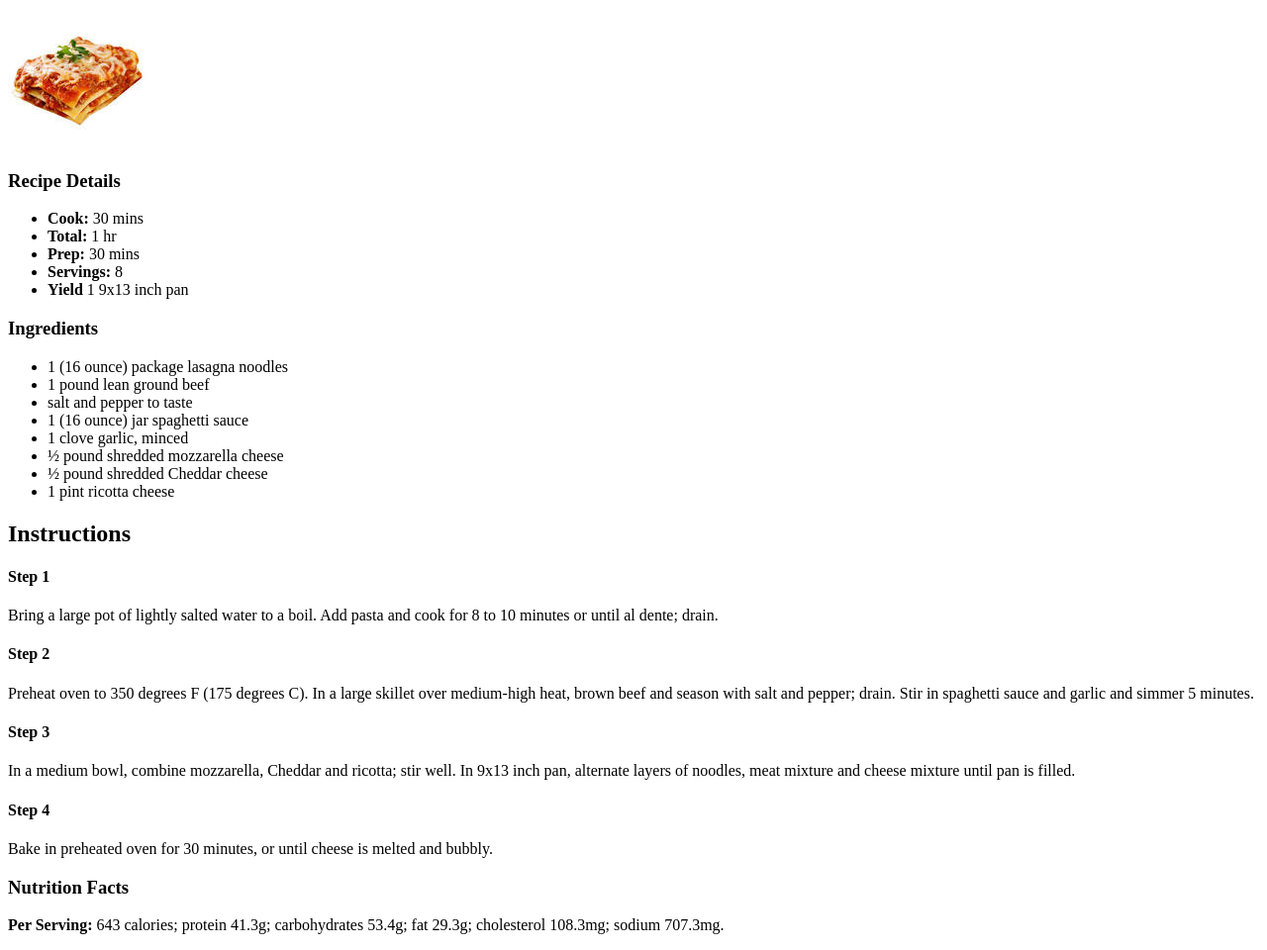
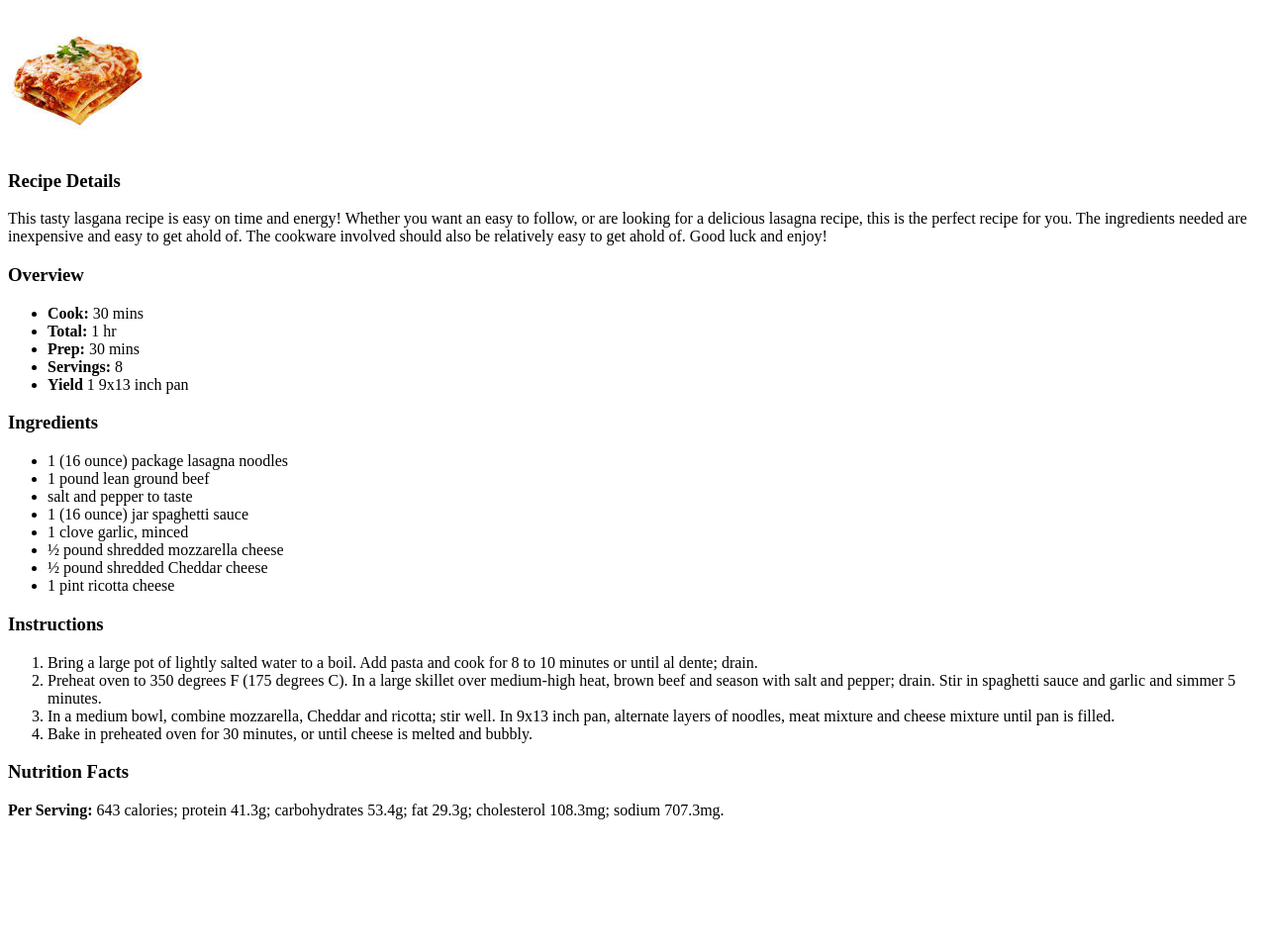
Before and after one commit to OpuIar/Recipes, a plain HTML site: page pages/lasagna.html in a window 1280 px wide. Shown: the part 61-1021 px from the top of the page at 99% size. After the commit the page ends 905 px from the top, so only its background shows below. Drawn offline with Linux system fonts and the light colour scheme.

Commit message:
Finishing touches on recipe layout and content

```diff
--- a/pages/lasagna.html
+++ b/pages/lasagna.html
@@ -12,6 +12,17 @@
     <img src="../img/lasagna.png">
 
     <h3>Recipe Details</h3>
+
+    <p>
+        This tasty lasgana recipe is easy on time and energy! Whether
+        you want an easy to follow, or are looking for a delicious
+        lasagna recipe, this is the perfect recipe for you. The
+        ingredients needed are inexpensive and easy to get ahold of.
+        The cookware involved should also be relatively easy to get
+        ahold of. Good luck and enjoy!
+    </p>
+
+    <h3>Overview</h3>
 
     <ul>
         <li><strong>Cook:</strong> 30 mins</li>
@@ -34,37 +45,20 @@
         <li>1 pint ricotta cheese</li>
     </ul>
 
-    <h2>Instructions</h2>
+    <h3>Instructions</h3>
 
-    <h4>Step 1</h4>
-
-    <p>
-        Bring a large pot of lightly salted water to a boil.
-        Add pasta and cook for 8 to 10 minutes or until al dente; drain.
-    </p>
-
-    <h4>Step 2</h4>
-
-    <p>
-        Preheat oven to 350 degrees F (175 degrees C). In a large skillet
-        over medium-high heat, brown beef and season with salt and pepper;
-        drain. Stir in spaghetti sauce and garlic and simmer 5 minutes.
-    </p>
-
-    <h4>Step 3</h4>
-
-    <p>
-        In a medium bowl, combine mozzarella, Cheddar and ricotta; stir well.
-        In 9x13 inch pan, alternate layers of noodles, meat mixture and
-        cheese mixture until pan is filled.
-    </p>
-
-    <h4>Step 4</h4>
-
-    <p>
-        Bake in preheated oven for 30 minutes, or until cheese is
-        melted and bubbly.
-    </p>
+    <ol>
+        <li>Bring a large pot of lightly salted water to a boil.
+            Add pasta and cook for 8 to 10 minutes or until al dente; drain.</li>
+        <li>Preheat oven to 350 degrees F (175 degrees C). In a large skillet
+            over medium-high heat, brown beef and season with salt and pepper;
+            drain. Stir in spaghetti sauce and garlic and simmer 5 minutes.</li>
+        <li>In a medium bowl, combine mozzarella, Cheddar and ricotta; stir well.
+            In 9x13 inch pan, alternate layers of noodles, meat mixture and
+            cheese mixture until pan is filled.</li>
+        <li>Bake in preheated oven for 30 minutes, or until cheese is
+            melted and bubbly.</li>
+    </ol>
 
     <h3>Nutrition Facts</h3>
 
```
